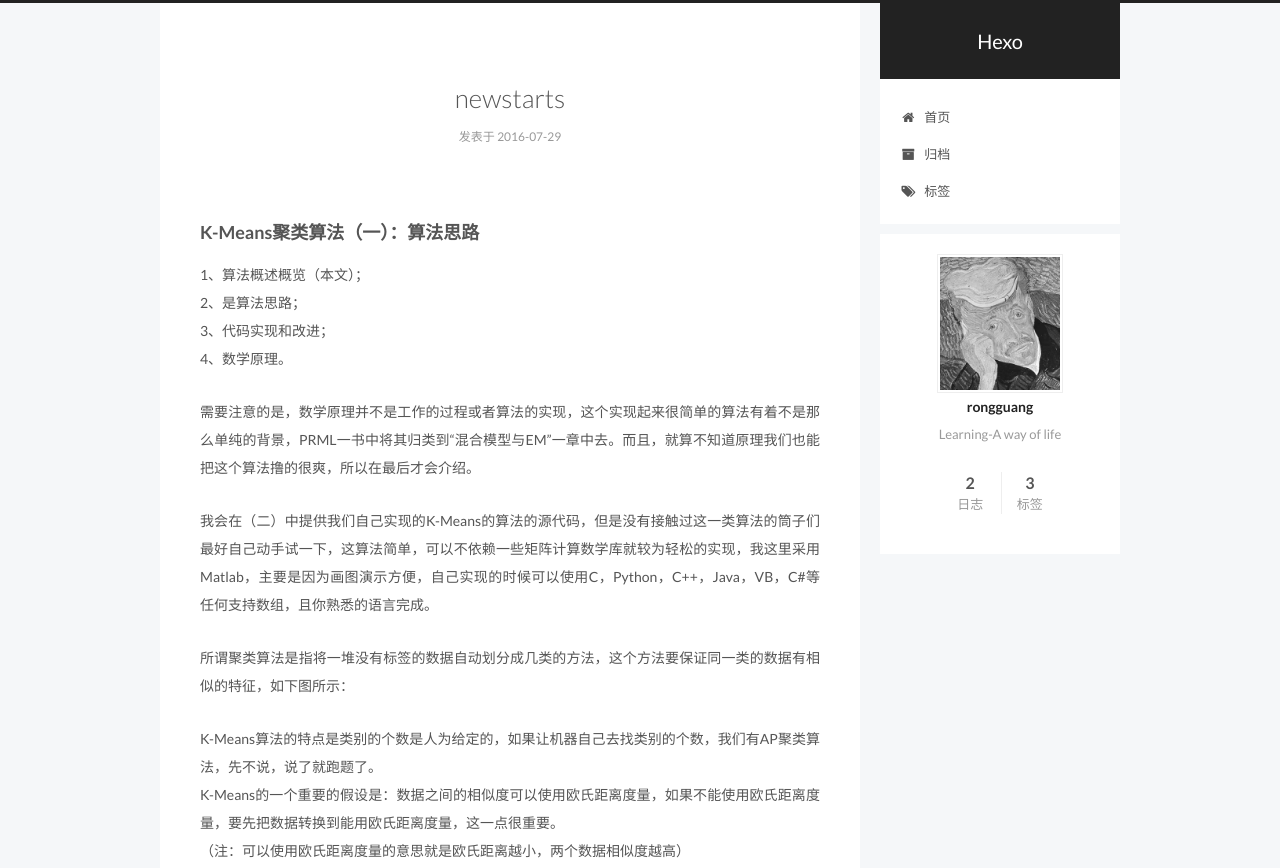
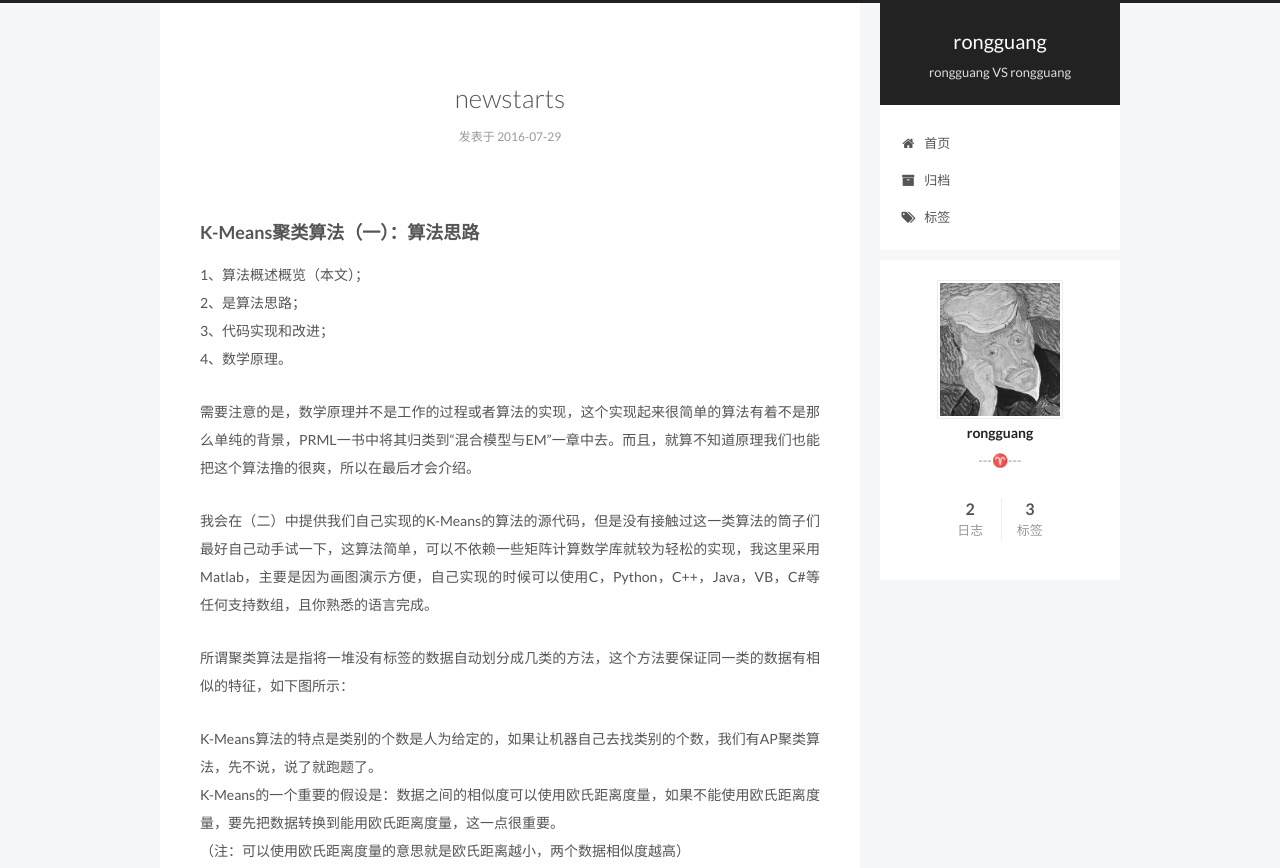
Before and after one commit to yinrongguang/yinrongguang.github.io, a plain HTML site: page index.html in a window 1280 px wide. Shown: the top 868 px of the page. Drawn offline with Linux system fonts and the light colour scheme.

Commit message:
Site updated: 2016-07-30 00:11:58

```diff
--- a/css/main.css
+++ b/css/main.css
@@ -1549,7 +1549,7 @@ pre .javascript .function {
   width: 4px;
   height: 4px;
   border-radius: 50%;
-  background: #65a3ec;
+  background: #83140f;
 }
 .links-of-blogroll {
   font-size: 13px;
--- a/index.html
+++ b/index.html
@@ -84,15 +84,15 @@
 
 
 
-<meta name="description" content="Learning-A way of life">
+<meta name="description" content="---♈---">
 <meta property="og:type" content="website">
-<meta property="og:title" content="Hexo">
+<meta property="og:title" content="rongguang">
 <meta property="og:url" content="http://yoursite.com/index.html">
-<meta property="og:site_name" content="Hexo">
-<meta property="og:description" content="Learning-A way of life">
+<meta property="og:site_name" content="rongguang">
+<meta property="og:description" content="---♈---">
 <meta name="twitter:card" content="summary">
-<meta name="twitter:title" content="Hexo">
-<meta name="twitter:description" content="Learning-A way of life">
+<meta name="twitter:title" content="rongguang">
+<meta name="twitter:description" content="---♈---">
 
 
 
@@ -115,7 +115,7 @@
 
   <link rel="canonical" href="http://yoursite.com/"/>
 
-  <title> Hexo </title>
+  <title> rongguang </title>
 </head>
 
 <body itemscope itemtype="http://schema.org/WebPage" lang="zh-Hans">
@@ -148,11 +148,11 @@
   <div class="custom-logo-site-title">
     <a href="/"  class="brand" rel="start">
       <span class="logo-line-before"><i></i></span>
-      <span class="site-title">Hexo</span>
+      <span class="site-title">rongguang</span>
       <span class="logo-line-after"><i></i></span>
     </a>
   </div>
-  <p class="site-subtitle"></p>
+  <p class="site-subtitle">rongguang VS rongguang</p>
 </div>
 
 <div class="site-nav-toggle">
@@ -453,7 +453,7 @@
                src="/uploads/logo.png"
                alt="rongguang" />
           <p class="site-author-name" itemprop="name">rongguang</p>
-          <p class="site-description motion-element" itemprop="description">Learning-A way of life</p>
+          <p class="site-description motion-element" itemprop="description">---♈---</p>
         </div>
         <nav class="site-state motion-element">
           <div class="site-state-item site-state-posts">
```
Also changed, not shown: 2016/07/28/hello-world/index.html (+5 -5 lines), 2016/07/29/new-file/index.html (+5 -5 lines), archives/2016/07/index.html (+10 -10 lines), archives/2016/index.html (+10 -10 lines), archives/index.html (+10 -10 lines), tags/RD/index.html (+10 -10 lines), tags/UI/index.html (+10 -10 lines), tags/pm/index.html (+10 -10 lines).
